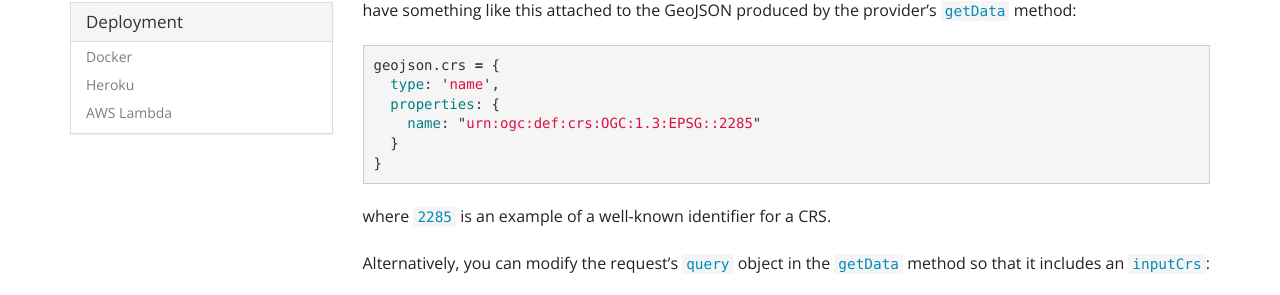
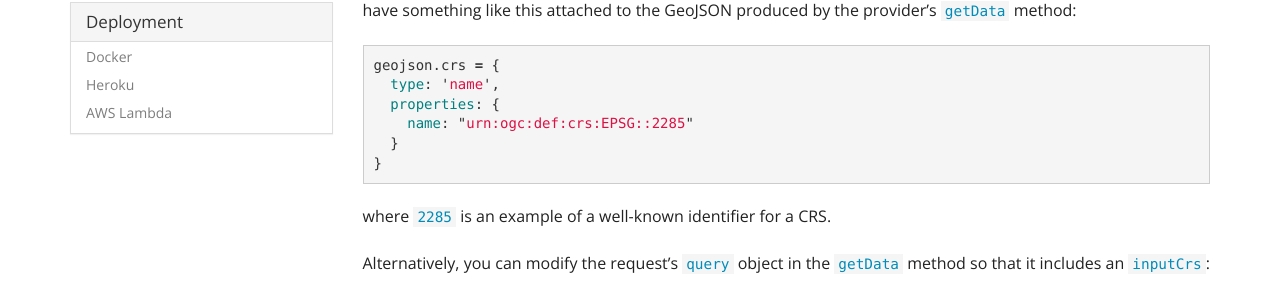
Before and after one commit to koopjs/koopjs.github.io, a Jekyll site: the page built from _docs/basics/faqs.md, in a window 1280 px wide and 900 px high, scrolled down 750 px. Shown: the part 145-440 px from the top of the window. Built offline with Jekyll 4.4.1, drawn with Linux system fonts in a browser that asks for light colours; nearby versions of some CDN libraries.

Commit message:
Fix a few mistakes (#123)

````diff
--- a/_docs/basics/faqs.md
+++ b/_docs/basics/faqs.md
@@ -28,7 +28,7 @@ It depends on the output-plugins you are leveraging. The Geoservices/FeatureServ
 geojson.crs = {
   type: 'name',
   properties: {
-    name: "urn:ogc:def:crs:OGC:1.3:EPSG::2285"
+    name: "urn:ogc:def:crs:EPSG::2285"
   }
 }
 ```
````
Also changed, not shown: _docs/development/output.md (+1 -1 lines).
